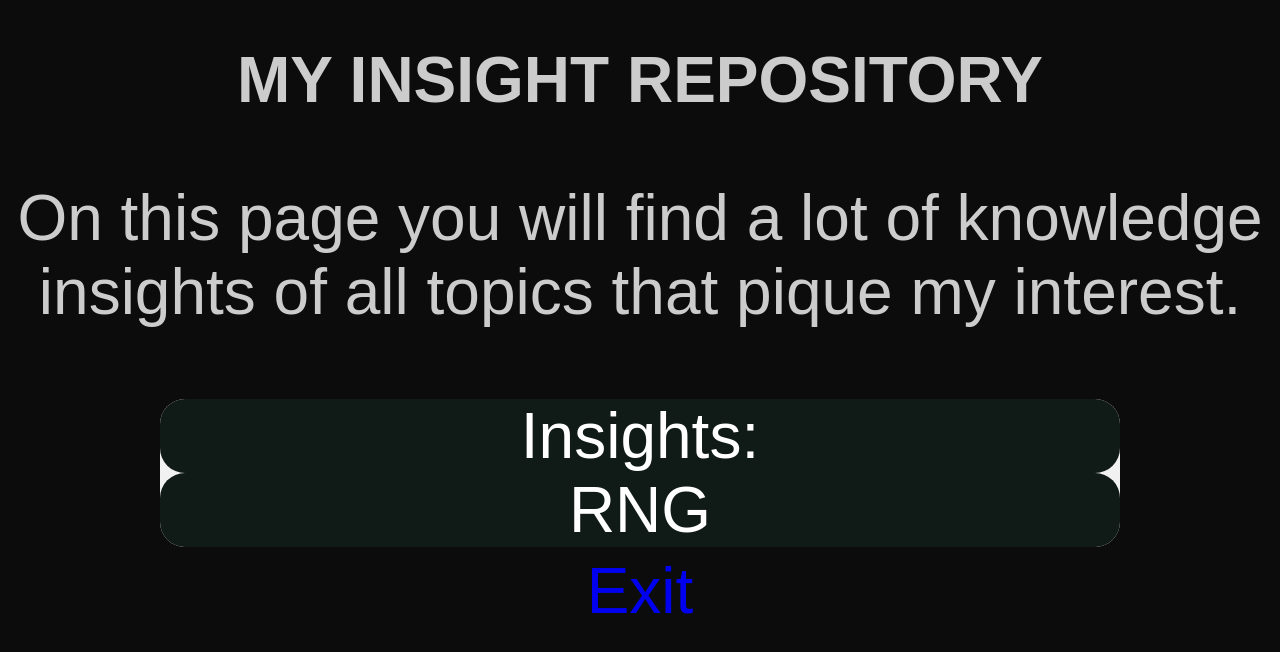
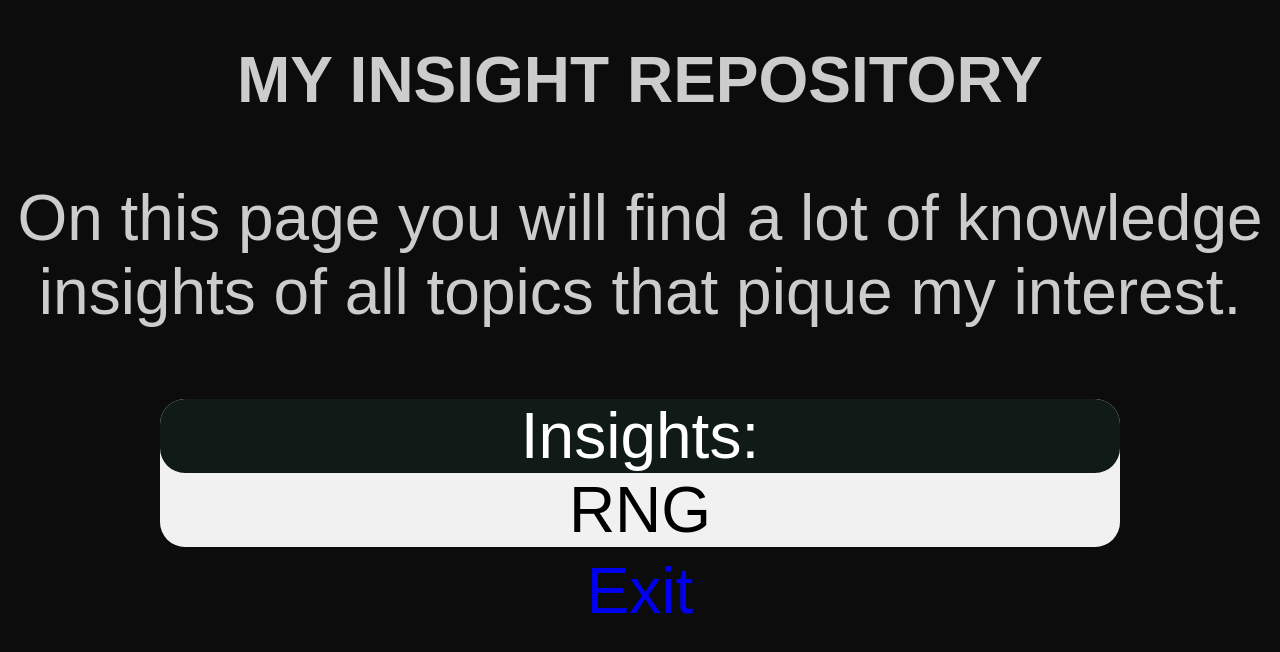
Before and after one commit to immysoun/website, a plain HTML site: page html/insight repo.html in a window 1280 px wide. Drawn offline with Linux system fonts and the light colour scheme.

Commit message:
hotfix insight page

```diff
--- a/html/insight repo.html
+++ b/html/insight repo.html
@@ -16,7 +16,7 @@
 
   <ul>
     <li><a class="active" href="insight repo.html">Insights:</a></li>
-    <li><a class="active" href="insights/RNGs.html">RNG</a></li>
+    <li><a href="insights/RNGs.html">RNG</a></li>
     <!-- <li><a href="insights/insight.html"></a>insight</li> -->
 
   </ul>
```
